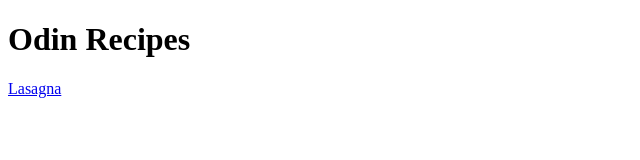
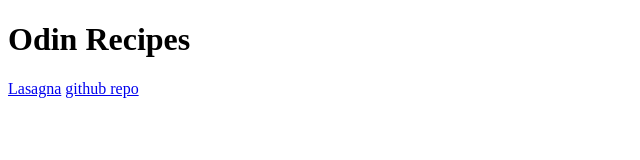
Before and after one commit to sagar2git/odin-recipes, a plain HTML site: page index.html in a window 1280 px wide. Shown: the whole page, without its empty margins (0-640 px from the left). Drawn offline with Linux system fonts and the light colour scheme.

Commit message:
Git link typo corrected

```diff
--- a/index.html
+++ b/index.html
@@ -7,6 +7,6 @@
 	  <body>
 		  <h1>Odin Recipes</h1>
 		  <a href = "recipes/lasagna.html">Lasagna</a>
-		  <a href="github.com/wongud/odin-recipes"
+		  <a href="github.com/wongud/odin-recipes">github repo</a>
 	  </body>
 </html>
```
